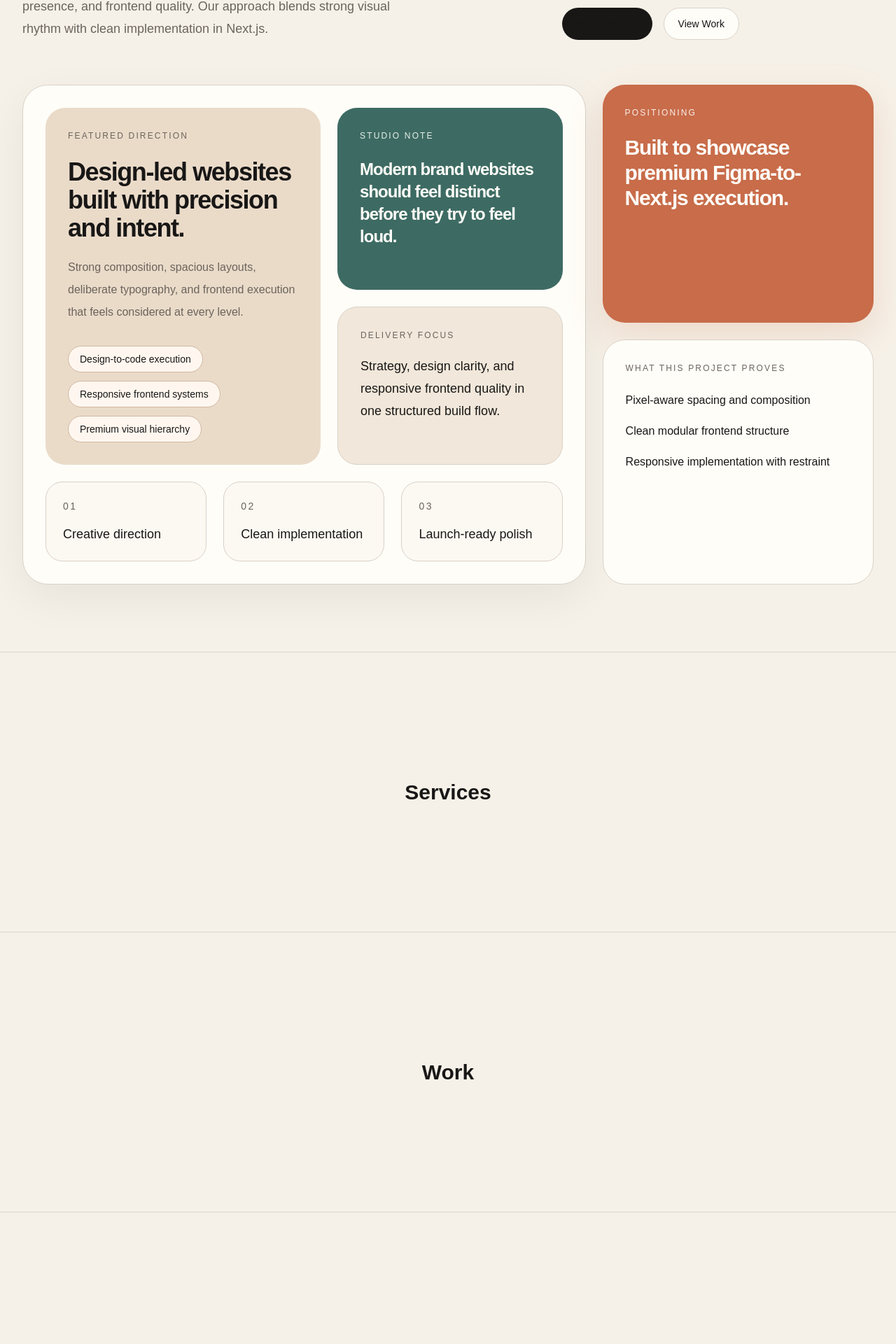
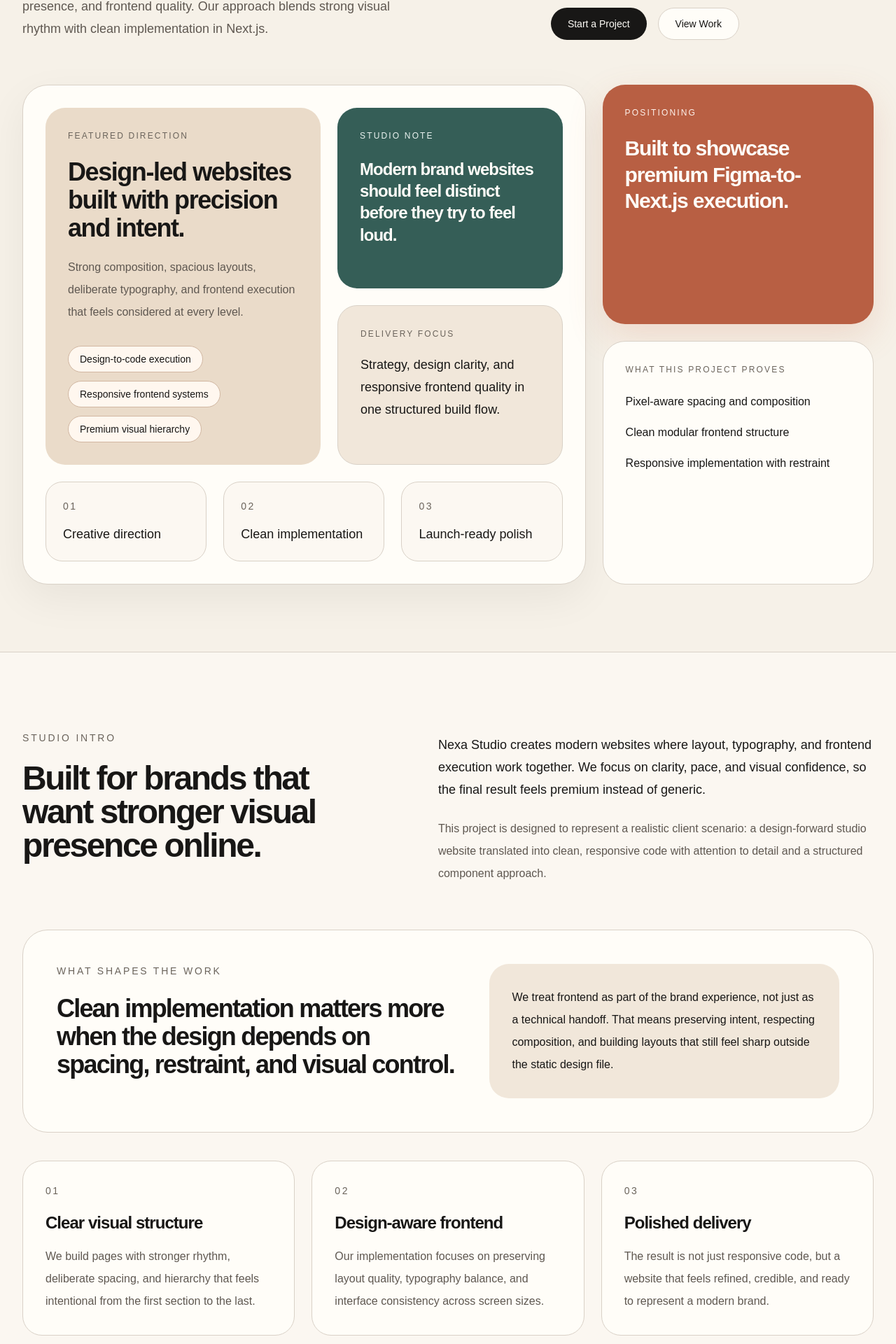
Before and after one commit to szymonbasiul/nexa-studio, a Next.js app: page / in a window 1280 px wide. Shown: the part 580-2500 px from the top of the page at 70% size. Built offline with nearby package versions, Linux system fonts and the light colour scheme.

Commit message:
feat: add studio inro section with refined spacing and contrast

```diff
--- a/src/app/globals.css
+++ b/src/app/globals.css
@@ -29,7 +29,6 @@ body {
 }
 
 a {
-  color: inherit;
   text-decoration: none;
 }
 
--- a/src/app/page.tsx
+++ b/src/app/page.tsx
@@ -1,5 +1,6 @@
 import Navbar from "@/components/layout/Navbar";
 import Hero from "@/components/sections/Hero";
+import StudioIntro from "@/components/sections/StudioIntro";
 
 export default function Home() {
   return (
@@ -8,15 +9,7 @@ export default function Home() {
 
       <main>
         <Hero />
-
-        <section
-          id="services"
-          className="flex min-h-[50vh] items-center justify-center border-b border-[#D9D1C7]"
-        >
-          <div className="px-6 text-center text-3xl font-semibold text-[#181716]">
-            Services
-          </div>
-        </section>
+        <StudioIntro />
 
         <section
           id="work"
--- a/src/components/sections/Hero.tsx
+++ b/src/components/sections/Hero.tsx
@@ -15,10 +15,7 @@ const miniStats = [
 
 export default function Hero() {
   return (
-    <section
-      id="hero"
-      className="border-b border-[#D9D1C7] py-16 md:py-24"
-    >
+    <section id="hero" className="border-b border-[#D9D1C7] py-18 md:py-24">
       <Container>
         <div className="max-w-5xl">
           <p className="text-sm font-medium uppercase tracking-[0.2em] text-[#6B645C]">
@@ -30,7 +27,7 @@ export default function Hero() {
           </h1>
 
           <div className="mt-8 grid gap-8 lg:grid-cols-[1.15fr_0.85fr] lg:items-end">
-            <p className="max-w-2xl text-lg leading-8 text-[#6B645C]">
+            <p className="max-w-2xl text-lg leading-8 text-[#5F5851]">
               Nexa Studio builds premium websites for brands that care about
               clarity, presence, and frontend quality. Our approach blends
               strong visual rhythm with clean implementation in Next.js.
@@ -49,7 +46,7 @@ export default function Hero() {
           <div className="rounded-[36px] border border-[#D9D1C7] bg-[#FFFDF8] p-6 shadow-[0_20px_60px_rgba(24,23,22,0.06)] md:p-8">
             <div className="grid gap-6">
               <div className="grid gap-6 lg:grid-cols-[1.1fr_0.9fr]">
-                <div className="rounded-[28px] bg-[#EADBC9] p-8">
+                <div className="rounded-[28px] bg-[#EADBC9] p-7 md:p-8">
                   <p className="text-xs font-medium uppercase tracking-[0.18em] text-[#6B645C]">
                     Featured Direction
                   </p>
@@ -58,7 +55,7 @@ export default function Hero() {
                     Design-led websites built with precision and intent.
                   </h2>
 
-                  <p className="mt-5 max-w-md text-base leading-8 text-[#6B645C]">
+                  <p className="mt-5 max-w-md text-base leading-8 text-[#5F5851]">
                     Strong composition, spacious layouts, deliberate typography,
                     and frontend execution that feels considered at every level.
                   </p>
@@ -76,18 +73,18 @@ export default function Hero() {
                 </div>
 
                 <div className="grid gap-6">
-                  <div className="rounded-[28px] bg-[#3D6B63] p-8 text-[#FFFDF8]">
-                    <p className="text-xs font-medium uppercase tracking-[0.18em] text-[#E8EFEA]">
+                  <div className="rounded-[28px] bg-[#355E57] p-7 text-[#FFFDF8] md:p-8">
+                    <p className="text-xs font-medium uppercase tracking-[0.18em] text-[#EAF3F0]">
                       Studio Note
                     </p>
 
-                    <p className="mt-6 text-2xl font-semibold tracking-[-0.04em]">
+                    <p className="mt-6 text-2xl font-semibold leading-[1.3] tracking-[-0.04em] text-[#FFFDF8]">
                       Modern brand websites should feel distinct before they try
                       to feel loud.
                     </p>
                   </div>
 
-                  <div className="rounded-[28px] border border-[#D9D1C7] bg-[#F1E7DA] p-8">
+                  <div className="rounded-[28px] border border-[#D9D1C7] bg-[#F1E7DA] p-7 md:p-8">
                     <p className="text-xs font-medium uppercase tracking-[0.18em] text-[#6B645C]">
                       Delivery Focus
                     </p>
@@ -119,16 +116,16 @@ export default function Hero() {
           </div>
 
           <div className="grid gap-6">
-            <div className="rounded-[32px] bg-[#C86C4A] p-8 text-[#FFFDF8] shadow-[0_18px_50px_rgba(200,108,74,0.18)]">
-              <p className="text-xs font-medium uppercase tracking-[0.18em] text-[#FCEFEA]">
+            <div className="rounded-[32px] bg-[#B85F43] p-7 text-[#FFFDF8] shadow-[0_18px_50px_rgba(200,108,74,0.18)] md:p-8">
+              <p className="text-xs font-medium uppercase tracking-[0.18em] text-[#FDF1EB]">
                 Positioning
               </p>
-              <p className="mt-6 text-3xl font-semibold tracking-[-0.04em]">
+              <p className="mt-6 text-3xl font-semibold leading-[1.25] tracking-[-0.04em] text-[#FFFDF8]">
                 Built to showcase premium Figma-to-Next.js execution.
               </p>
             </div>
 
-            <div className="rounded-[32px] border border-[#D9D1C7] bg-[#FFFDF8] p-8">
+            <div className="rounded-[32px] border border-[#D9D1C7] bg-[#FFFDF8] p-7 md:p-8">
               <p className="text-xs font-medium uppercase tracking-[0.18em] text-[#6B645C]">
                 What this project proves
               </p>
--- /dev/null
+++ b/src/components/sections/StudioIntro.tsx
@@ -0,0 +1,105 @@
+import Container from "@/components/layout/Container";
+
+const principles = [
+  {
+    number: "01",
+    title: "Clear visual structure",
+    description:
+      "We build pages with stronger rhythm, deliberate spacing, and hierarchy that feels intentional from the first section to the last.",
+  },
+  {
+    number: "02",
+    title: "Design-aware frontend",
+    description:
+      "Our implementation focuses on preserving layout quality, typography balance, and interface consistency across screen sizes.",
+  },
+  {
+    number: "03",
+    title: "Polished delivery",
+    description:
+      "The result is not just responsive code, but a website that feels refined, credible, and ready to represent a modern brand.",
+  },
+];
+
+export default function StudioIntro() {
+  return (
+    <section
+      id="services"
+      className="border-b border-[#D9D1C7] bg-[#FBF7F1] py-20 md:py-28"
+    >
+      <Container>
+        <div className="grid gap-10 lg:grid-cols-[0.92fr_1.08fr] lg:gap-16">
+          <div>
+            <p className="text-sm font-medium uppercase tracking-[0.2em] text-[#6B645C]">
+              Studio Intro
+            </p>
+
+            <h2 className="mt-6 max-w-md text-4xl font-semibold tracking-[-0.05em] text-[#181716] md:text-5xl">
+              Built for brands that want stronger visual presence online.
+            </h2>
+          </div>
+
+          <div className="max-w-2xl lg:pt-1">
+            <p className="text-lg leading-8 text-[#181716]">
+              Nexa Studio creates modern websites where layout, typography, and
+              frontend execution work together. We focus on clarity, pace, and
+              visual confidence, so the final result feels premium instead of
+              generic.
+            </p>
+
+            <p className="mt-6 text-base leading-8 text-[#5F5851]">
+              This project is designed to represent a realistic client scenario:
+              a design-forward studio website translated into clean, responsive
+              code with attention to detail and a structured component approach.
+            </p>
+          </div>
+        </div>
+
+        <div className="mt-16 rounded-[36px] border border-[#D9D1C7] bg-[#FFFDF8] p-8 md:p-12">
+          <div className="grid gap-8 lg:grid-cols-[1.08fr_0.92fr] lg:items-start">
+            <div>
+              <p className="text-sm font-medium uppercase tracking-[0.2em] text-[#6B645C]">
+                What shapes the work
+              </p>
+
+              <h3 className="mt-6 max-w-2xl text-3xl font-semibold tracking-[-0.05em] text-[#181716] md:text-4xl">
+                Clean implementation matters more when the design depends on
+                spacing, restraint, and visual control.
+              </h3>
+            </div>
+
+            <div className="rounded-[28px] bg-[#F1E7DA] p-7 md:p-8">
+              <p className="text-base leading-8 text-[#181716]">
+                We treat frontend as part of the brand experience, not just as a
+                technical handoff. That means preserving intent, respecting
+                composition, and building layouts that still feel sharp outside
+                the static design file.
+              </p>
+            </div>
+          </div>
+        </div>
+
+        <div className="mt-10 grid gap-6 md:grid-cols-3">
+          {principles.map((principle) => (
+            <article
+              key={principle.number}
+              className="flex h-full flex-col rounded-[28px] border border-[#D9D1C7] bg-[#FFFDF8] p-7 md:p-8"
+            >
+              <p className="text-sm font-medium uppercase tracking-[0.18em] text-[#6B645C]">
+                {principle.number}
+              </p>
+
+              <h4 className="mt-5 text-2xl font-semibold tracking-[-0.04em] text-[#181716]">
+                {principle.title}
+              </h4>
+
+              <p className="mt-4 text-base leading-8 text-[#5F5851]">
+                {principle.description}
+              </p>
+            </article>
+          ))}
+        </div>
+      </Container>
+    </section>
+  );
+}
--- a/src/components/ui/Button.tsx
+++ b/src/components/ui/Button.tsx
@@ -11,16 +11,19 @@ export default function Button({
   children,
   variant = "primary",
 }: ButtonProps) {
-  const styles =
-    variant === "primary"
-      ? "bg-[#181716] text-[#FFFDF8] hover:bg-[#2A2825]"
-      : "border border-[#D9D1C7] bg-[#FFFDF8] text-[#181716] hover:bg-[#F1E7DA]";
+  const base =
+    "inline-flex items-center justify-center rounded-full px-6 py-3 text-sm font-medium transition-all duration-200";
+
+  const primary =
+    "bg-[#181716] text-[#FFFDF8] hover:bg-[#2A2825] hover:translate-y-[-1px]";
+
+  const secondary =
+    "border border-[#D9D1C7] bg-[#FFFDF8] text-[#181716] hover:bg-[#F3E9DE]";
+
+  const styles = variant === "primary" ? primary : secondary;
 
   return (
-    <Link
-      href={href}
-      className={`inline-flex items-center justify-center rounded-full px-5 py-3 text-sm font-medium transition-colors duration-200 ${styles}`}
-    >
+    <Link href={href} className={`${base} ${styles}`}>
       {children}
     </Link>
   );
```
